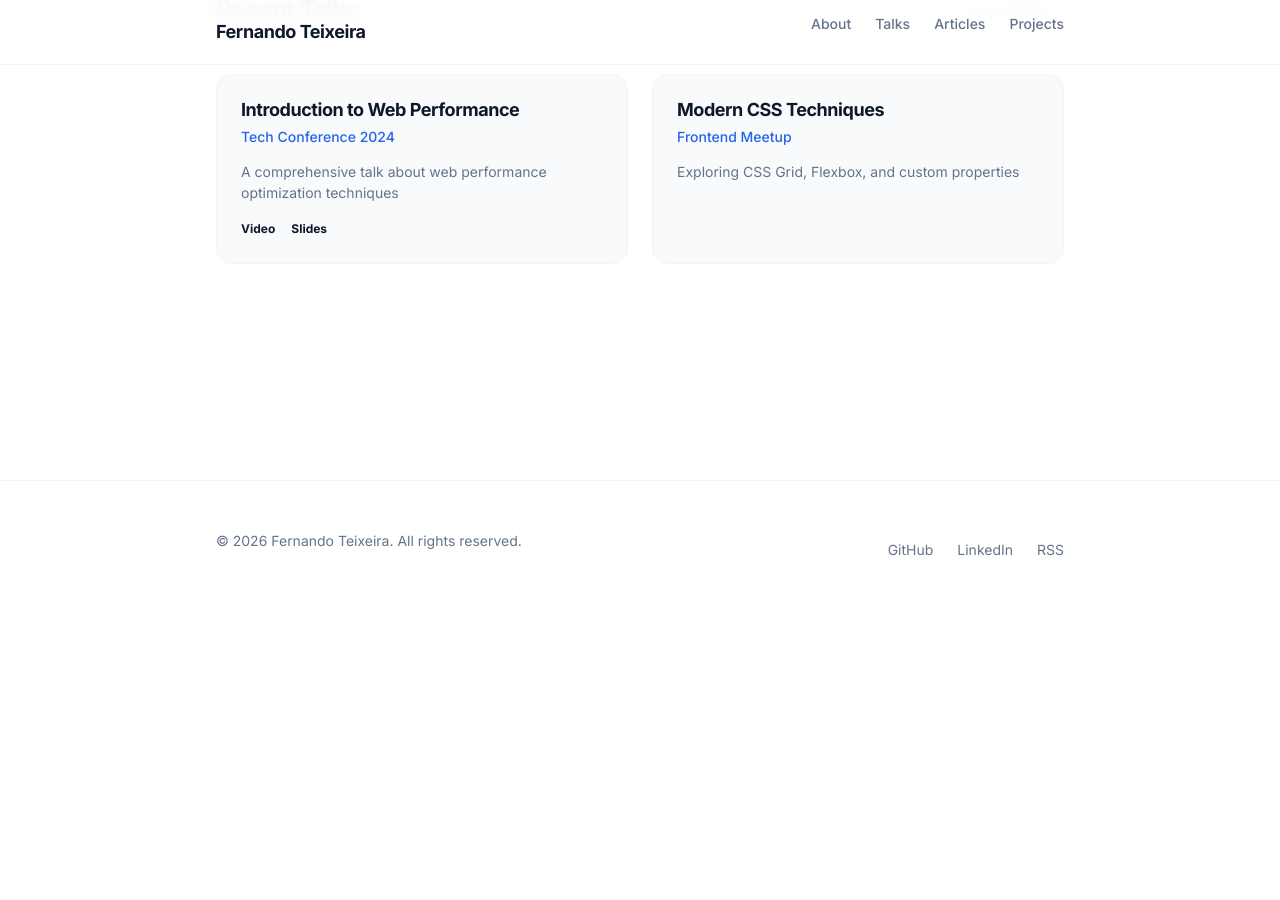
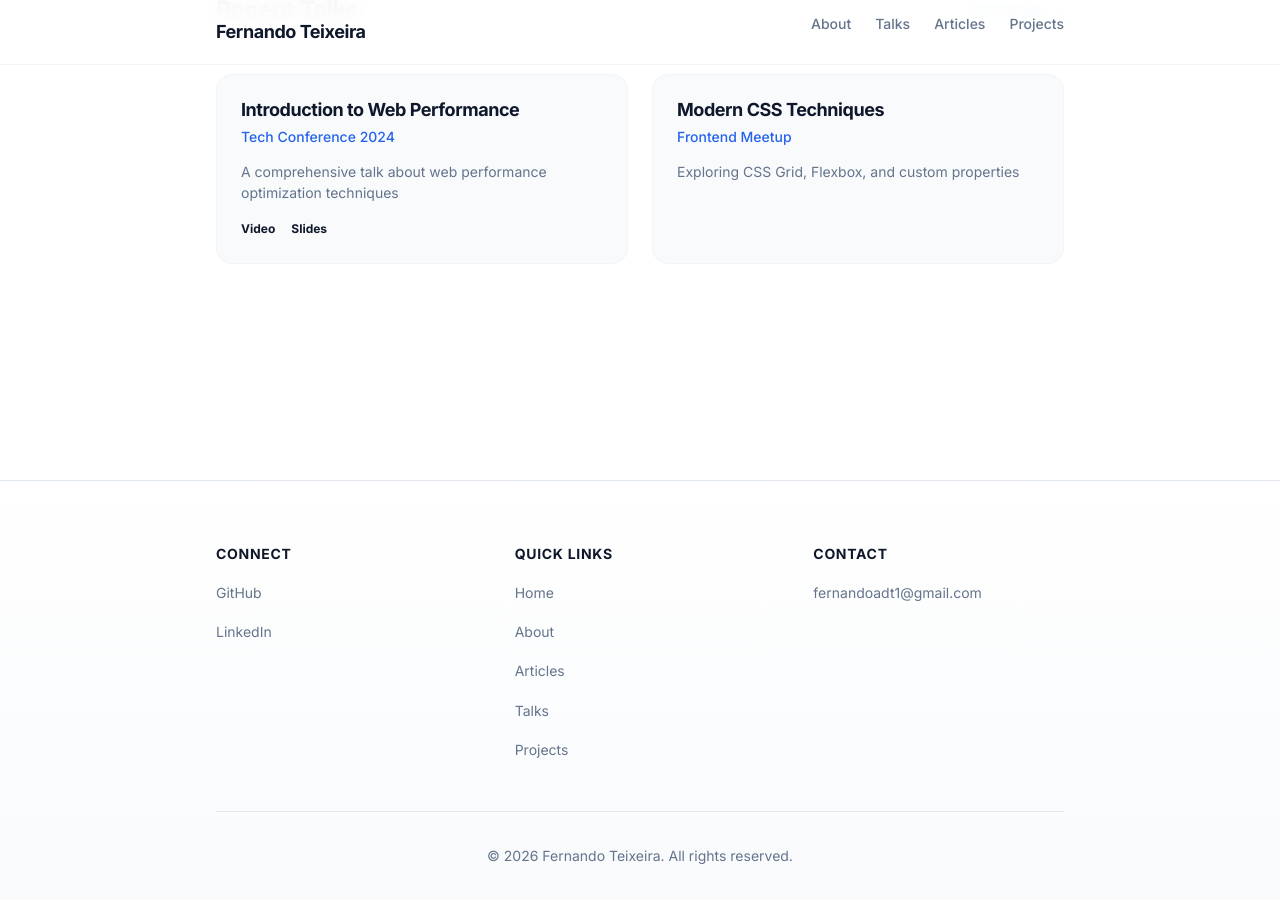
Before and after one commit to teixeira-fernando/teixeira-fernando.github.io, a Jekyll site: the page built from index.md, in a window 1280 px wide and 900 px high, scrolled down 728 px. Built offline with Jekyll 4.4.1, drawn with Linux system fonts in a browser that asks for light colours; before the commit the page ends 1346 px from its top, so only the background shows below that.

Commit message:
Add modern three-column footer with social media, quick links, and contact sections
Co-authored-by: teixeira-fernando <32043860+teixeira-fernando@users.noreply.github.com>

```diff
--- a/_config.yml
+++ b/_config.yml
@@ -8,6 +8,7 @@ author:
   email: fernandoadt1@gmail.com
   linkedin: fernandoadt
   github: teixeirafernando
+  twitter: # Add your Twitter username here if you have one
 
 # Build settings
 markdown: kramdown
--- a/_includes/footer.html
+++ b/_includes/footer.html
@@ -1,15 +1,47 @@
 <footer class="site-footer">
-  <div class="footer-content">
-    <p>&copy; {{ 'now' | date: "%Y" }} {{ site.author.name }}. All rights reserved.</p>
-    <div class="social-links">
-      {% if site.author.twitter %}
-      <a href="https://twitter.com/{{ site.author.twitter }}" target="_blank" rel="noopener noreferrer" aria-label="Twitter">Twitter</a>
-      {% endif %}
-      {% if site.author.github %}
-      <a href="https://github.com/{{ site.author.github }}" target="_blank" rel="noopener noreferrer" aria-label="GitHub">GitHub</a>
-      {% endif %}
-      <a href="https://linkedin.com" target="_blank" rel="noopener noreferrer" aria-label="LinkedIn">LinkedIn</a>
-      <a href="/rss.xml" aria-label="RSS">RSS</a>
+  <div class="footer-container">
+    <div class="footer-grid">
+      <!-- Social Media Column -->
+      <div class="footer-column">
+        <h3 class="footer-heading">Connect</h3>
+        <ul class="footer-links">
+          {% if site.author.github %}
+          <li><a href="https://github.com/{{ site.author.github }}" target="_blank" rel="noopener noreferrer" aria-label="GitHub">GitHub</a></li>
+          {% endif %}
+          {% if site.author.linkedin %}
+          <li><a href="https://linkedin.com/in/{{ site.author.linkedin }}" target="_blank" rel="noopener noreferrer" aria-label="LinkedIn">LinkedIn</a></li>
+          {% endif %}
+          {% if site.author.twitter %}
+          <li><a href="https://twitter.com/{{ site.author.twitter }}" target="_blank" rel="noopener noreferrer" aria-label="Twitter">Twitter</a></li>
+          {% endif %}
+        </ul>
+      </div>
+
+      <!-- Quick Links Column -->
+      <div class="footer-column">
+        <h3 class="footer-heading">Quick Links</h3>
+        <ul class="footer-links">
+          <li><a href="/">Home</a></li>
+          <li><a href="/about">About</a></li>
+          <li><a href="/articles">Articles</a></li>
+          <li><a href="/talks">Talks</a></li>
+          <li><a href="/projects">Projects</a></li>
+        </ul>
+      </div>
+
+      <!-- Contact Column -->
+      <div class="footer-column">
+        <h3 class="footer-heading">Contact</h3>
+        <ul class="footer-links">
+          {% if site.author.email %}
+          <li><a href="mailto:{{ site.author.email }}" aria-label="Email">{{ site.author.email }}</a></li>
+          {% endif %}
+        </ul>
+      </div>
+    </div>
+
+    <div class="footer-bottom">
+      <p>&copy; {{ 'now' | date: "%Y" }} {{ site.author.name }}. All rights reserved.</p>
     </div>
   </div>
 </footer>
--- a/assets/css/main.css
+++ b/assets/css/main.css
@@ -239,46 +239,76 @@ pre code {
 
 /* Footer */
 .site-footer {
-  border-top: 1px solid #f1f5f9;
-  padding: 3rem 0;
+  border-top: 1px solid #e2e8f0;
+  padding: 4rem 0 2rem;
   margin-top: 4rem;
-  background-color: #ffffff;
+  background: linear-gradient(to bottom, #ffffff, #f8fafc);
 }
 
-.footer-content {
+.footer-container {
   max-width: 56rem;
   margin: 0 auto;
   padding: 0 1.5rem;
+}
+
+.footer-grid {
+  display: grid;
+  grid-template-columns: repeat(auto-fit, minmax(200px, 1fr));
+  gap: 3rem;
+  margin-bottom: 3rem;
+}
+
+.footer-column {
   display: flex;
   flex-direction: column;
-  align-items: center;
-  text-align: center;
 }
 
-.footer-content p {
+.footer-heading {
+  font-size: 0.875rem;
+  font-weight: 700;
+  text-transform: uppercase;
+  letter-spacing: 0.05em;
+  color: #0f172a;
   margin-bottom: 1rem;
-  color: #64748b;
-  font-size: 0.875rem;
-}
-
-.social-links {
-  display: flex;
-  gap: 1.5rem;
-  justify-content: center;
-  flex-wrap: wrap;
   margin-top: 0;
 }
 
-.social-links a {
+.footer-links {
+  list-style: none;
+  margin: 0;
+  padding: 0;
+  display: flex;
+  flex-direction: column;
+  gap: 0.75rem;
+}
+
+.footer-links li {
+  margin: 0;
+}
+
+.footer-links a {
   color: #64748b;
   font-size: 0.875rem;
   font-weight: 400;
   transition: color 0.2s ease;
   text-decoration: none;
+  display: inline-block;
 }
 
-.social-links a:hover {
+.footer-links a:hover {
   color: #2563eb;
+}
+
+.footer-bottom {
+  padding-top: 2rem;
+  border-top: 1px solid #e2e8f0;
+  text-align: center;
+}
+
+.footer-bottom p {
+  margin: 0;
+  color: #64748b;
+  font-size: 0.875rem;
 }
 
 /* Home page intro */
@@ -370,15 +400,14 @@ pre code {
 }
 
 /* Mobile responsiveness */
-@media (min-width: 768px) {
-  .footer-content {
-    flex-direction: row;
-    justify-content: space-between;
-    text-align: left;
+@media (max-width: 768px) {
+  .footer-grid {
+    grid-template-columns: 1fr;
+    gap: 2rem;
   }
 
-  .social-links {
-    margin-top: 0;
+  .footer-container {
+    padding: 0 1.5rem;
   }
 }
 
@@ -388,10 +417,6 @@ pre code {
   }
 
   .wrapper {
-    padding: 0 1.5rem;
-  }
-
-  .footer-content {
     padding: 0 1.5rem;
   }
 
@@ -417,10 +442,6 @@ pre code {
   }
 
   .wrapper {
-    padding: 0 1rem;
-  }
-
-  .footer-content {
     padding: 0 1rem;
   }
 
```
